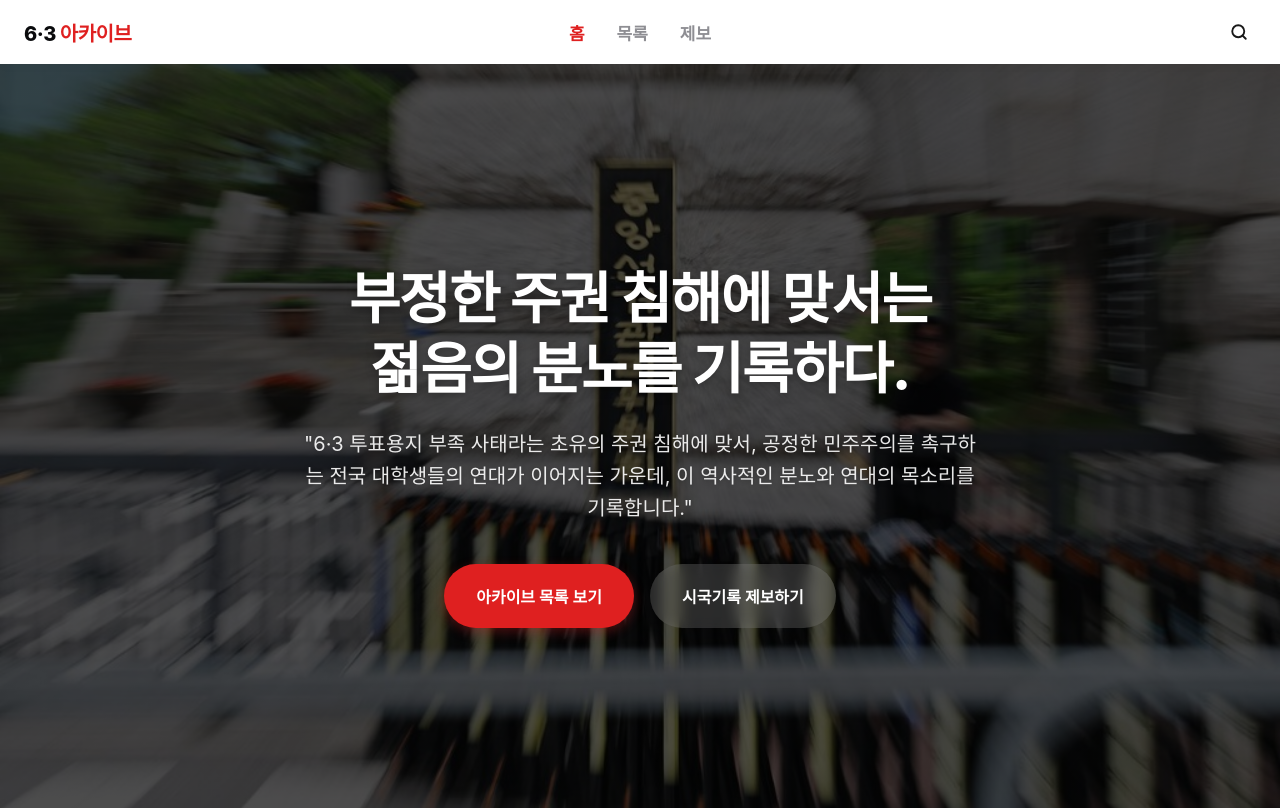
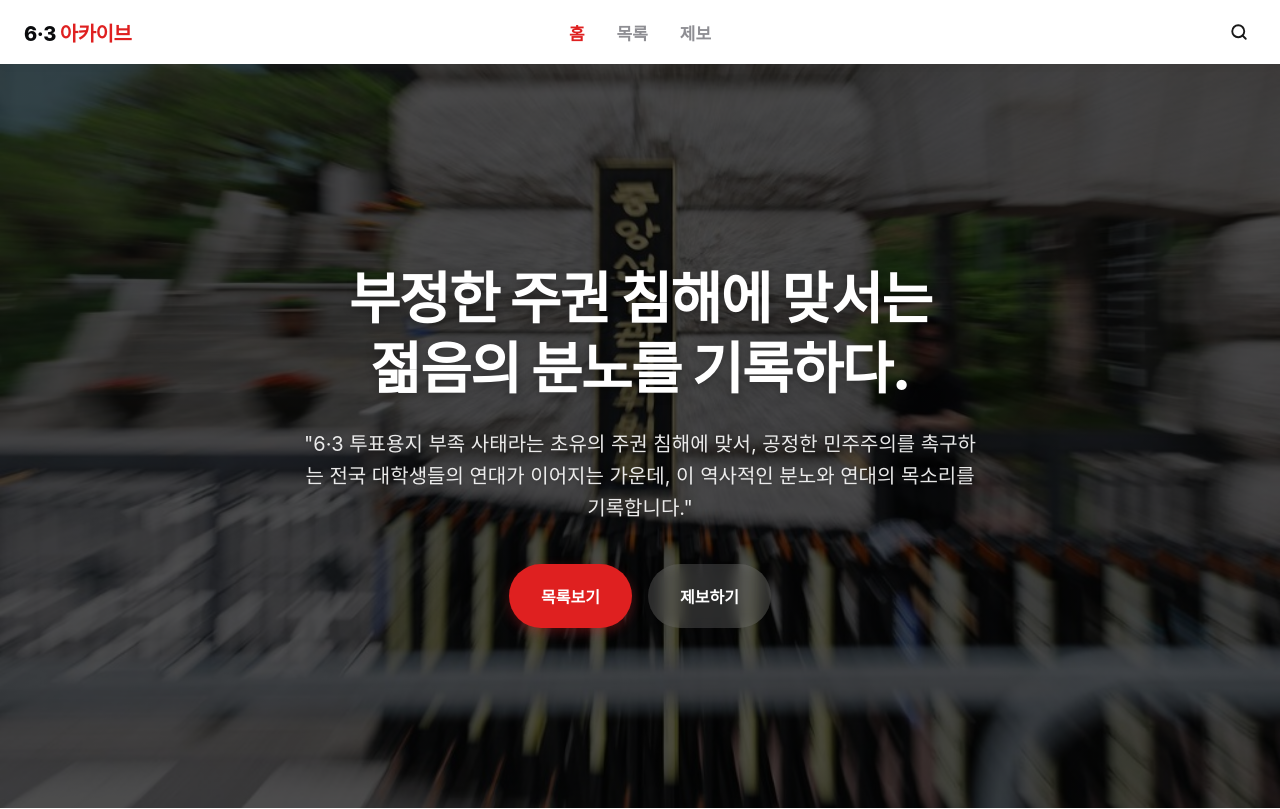
Before and after one commit to ryukidds/6-3LocalElection, a Next.js app: page / in a window 1280 px wide. Shown: the top 809 px of the page. Built offline with nearby package versions, Linux system fonts and the light colour scheme; no server answers; the database is empty.

Commit message:
chore: update button labels and text spacing on home page

```diff
--- a/src/app/page.tsx
+++ b/src/app/page.tsx
@@ -158,10 +158,10 @@ export default function Home() {
           </p>
           <div className={styles.heroActions}>
             <Link href="/archive" className={styles.heroPrimaryBtn}>
-              아카이브 목록 보기
+              목록보기
             </Link>
             <Link href="/submit" className={styles.heroSecondaryBtn}>
-              시국기록 제보하기
+              제보하기
             </Link>
           </div>
         </div>
@@ -357,7 +357,7 @@ export default function Home() {
           <div style={{ display: 'flex', justifyContent: 'space-between', alignItems: 'flex-end', marginBottom: '24px' }}>
             <div>
               <h2 style={{ fontSize: '32px', fontWeight: 800, letterSpacing: '-0.7px', color: 'var(--text)', margin: '0px' }}>
-                전국대학생들의<br className={styles.mobileBr} />시국선언
+                전국 대학생들의 <br className={styles.mobileBr} />시국선언
               </h2>
               <p style={{ fontSize: '14px', color: 'var(--muted)', margin: '4px 0 0 0' }}>
                 공정한 선거정의를 외치는 대학별 현장 결의 및 선언 영상입니다.
```
